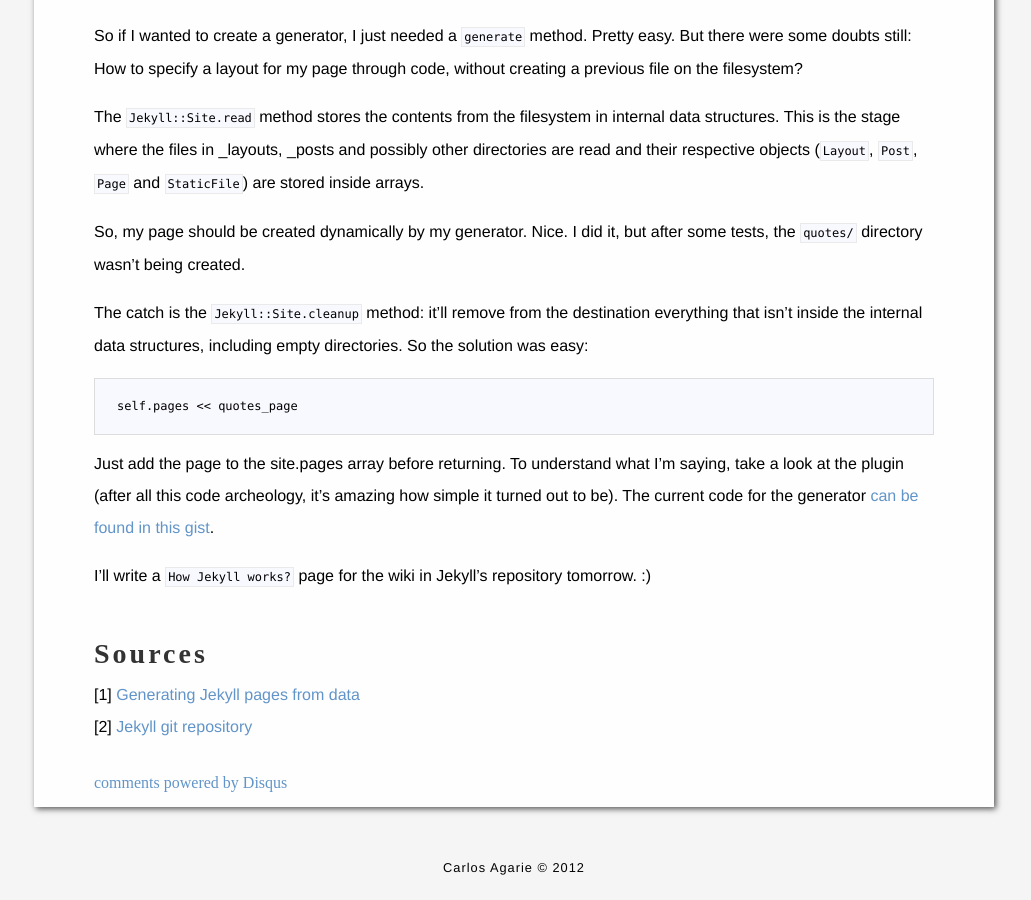
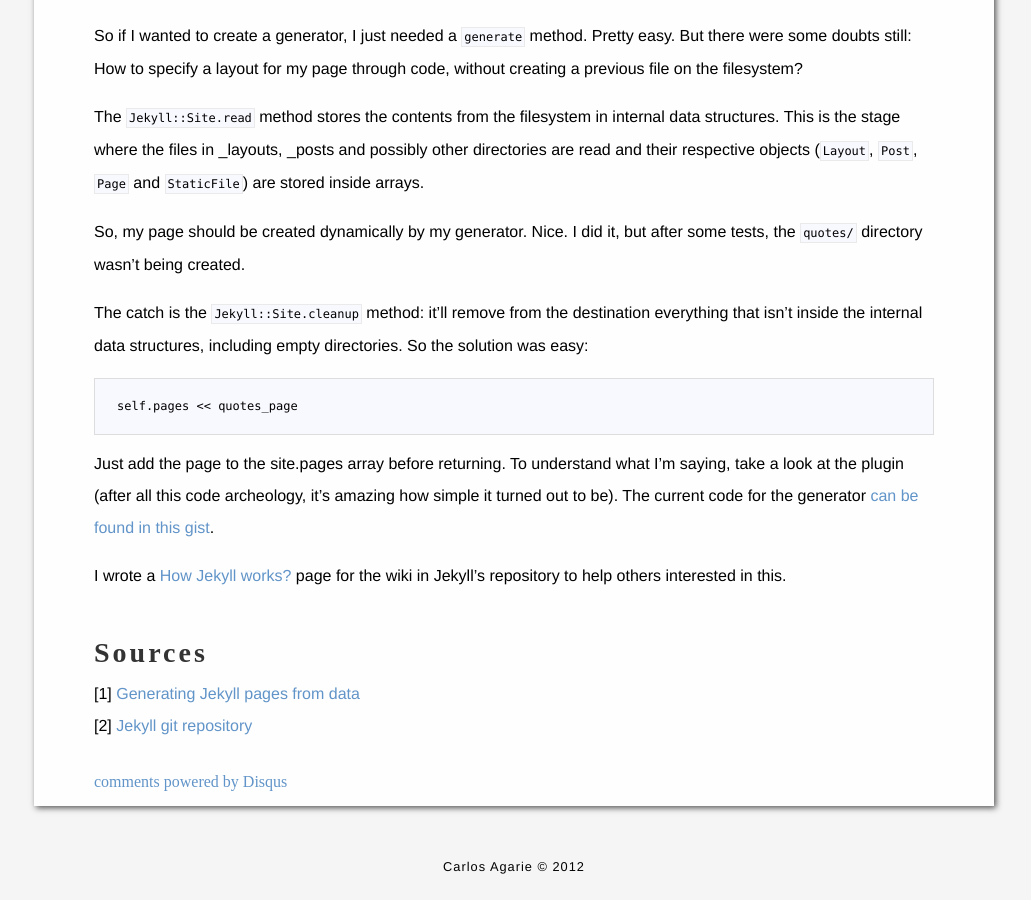
Before and after one commit to tim-kos/so-zetta-slow, a Jekyll site: the page built from _posts/2012-09-30-how-jekyll-works.md, in a window 1280 px wide and 900 px high, scrolled down 2367 px. Shown: the whole window, without its empty margins (126-1157 px from the left). Built offline with Jekyll 4.4.1, drawn with Linux system fonts in a browser that asks for light colours; Markdown is read by kramdown in place of the engine named in the settings; comment, search, counter and statistics services are not loaded.

Commit message:
Updated post

```diff
--- a/_posts/2012-09-30-how-jekyll-works.md
+++ b/_posts/2012-09-30-how-jekyll-works.md
@@ -97,7 +98,7 @@ The catch is the `Jekyll::Site.cleanup` method: it'll remove from the destinatio
 
 Just add the page to the site.pages array before returning. To understand what I'm saying, take a look at the plugin (after all this code archeology, it's amazing how simple it turned out to be). The current code for the generator [can be found in this gist](https://gist.github.com/3816637).
 
-I'll write a `How Jekyll works?` page for the wiki in Jekyll's repository tomorrow. :)
+I wrote a [How Jekyll works?](https://github.com/mojombo/jekyll/wiki/How-Jekyll-works) page for the wiki in Jekyll's repository to help others interested in this.
 
 # Sources
 
```
Also changed, not shown: other parts of _posts/2012-09-30-how-jekyll-works.md (+1 -0 lines), 1 other file.
